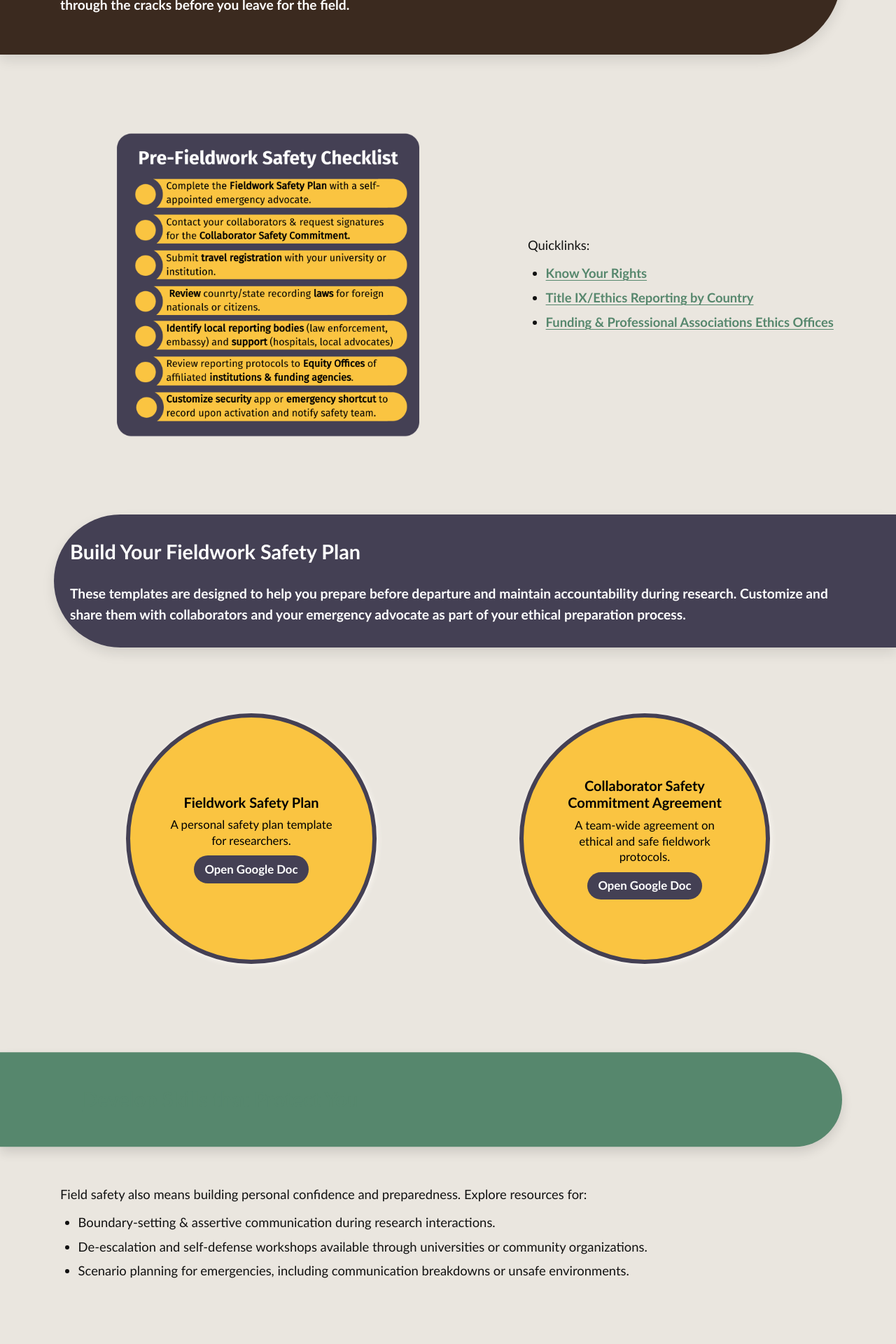
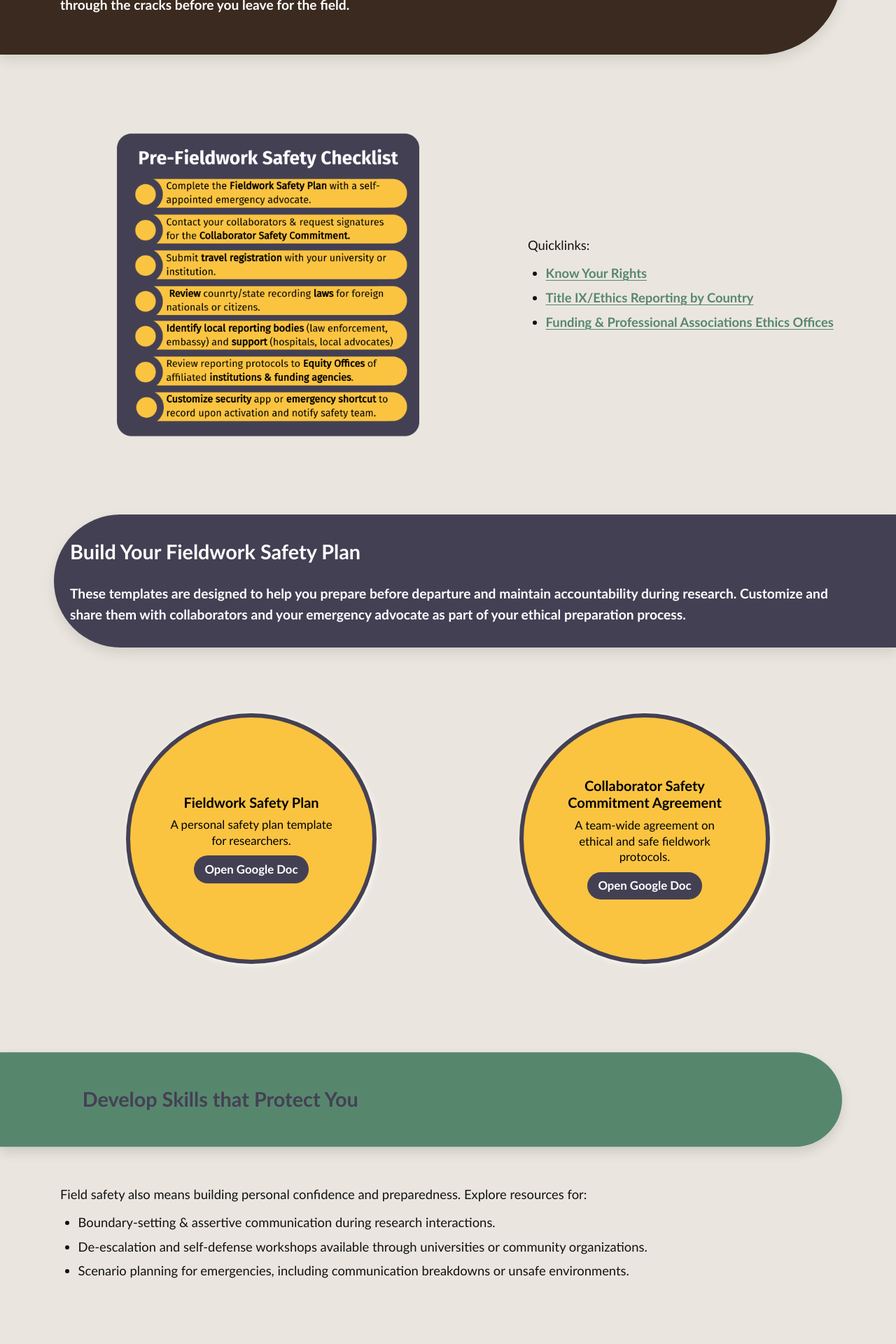
Before and after one commit to AnthroSafetyWarrior/GoldenTrowelProject, a Jekyll site: the page built from _pages/preparing.html, in a window 1280 px wide. Shown: the part 1762-3682 px from the top of the page at 70% size. Built offline with Jekyll 4.4.1, drawn with Linux system fonts in a browser that asks for light colours.

Commit message:
updating name

```diff
--- a/_pages/preparing.html
+++ b/_pages/preparing.html
@@ -10,7 +10,11 @@ hero_tint: .40
 
 <style>
 .split .art{ justify-self: center; }
-
+.pillhead.pill--sage > a,
+.pill--sage .pillhead__link{
+  color: var(--slate);
+  text-decoration: none;
+}
 </style>
 
 <!-- 1) Intro – plain background -->
@@ -102,7 +106,8 @@ hero_tint: .40
 
 <!-- 2) SKILLS — shared split -->
 <section class="section">
-<h2 class="pillhead pill--sage pill--clip-left" style="a {color:var(--slate)}"><a href="https://goldentrowelproject.org/selfdefense.html" target="_blank" rel="noopener">Develop Skills that Protect You</a></h2>
+<h2 class="pillhead pill--sage pill--clip-left">
+<a class="pillhead__link" href="https://goldentrowelproject.org/selfdefense.html" target="_blank" rel="noopener">Develop Skills that Protect You</a></h2>
 
 <div class="intro-title">
 <p>Field safety also means building personal confidence and preparedness.
```
